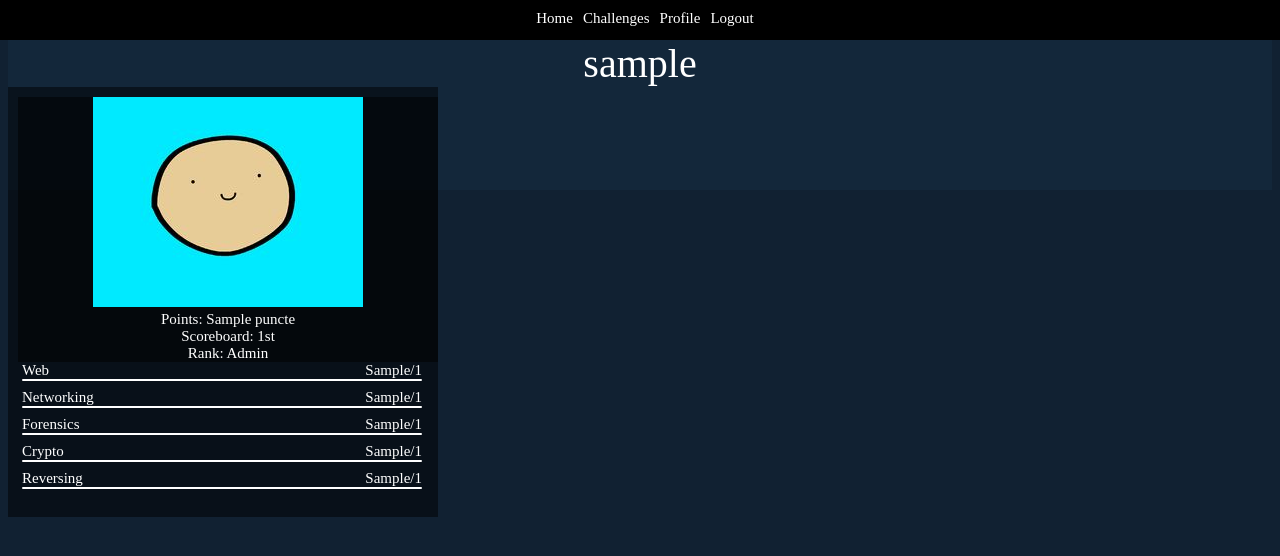
After one commit to 0x435446/HackIT, a Flask app: template templates/profile.html in a window 1280 px wide. The commit adds this page. Shown: the top 556 px of the page. Run offline with Flask 2, Linux system fonts and the light colour scheme; the template is opened without the code that fills it: most values are stand-ins (such as "Sample title", 1, 10 or a date in 2020); some libraries are stand-ins or nearby versions.

Commit message:
Adaugare profil

```diff
--- a/app.py
+++ b/app.py
@@ -220,3 +220,106 @@ def submitFlag():
 		return redirect('/challenges')
 	else:
 		return redirect('/login')
+
+
+
+@app.route('/profile', methods=['GET', 'POST'])
+def profile():
+	if session['loggedin'] == True:
+		db=MySQLdb.connect(host="localhost",user="root",passwd="FlagFlag123.",db="hackit" )
+		cursor = db.cursor()
+		cursor.execute("SELECT DISTINCT challenges.Nume, solves.ID_user FROM challenges inner join solves ON solves.ID_challenge=challenges.ID WHERE challenges.Categorie='Networking'")
+		data = cursor.fetchall()
+		solved = []
+		retSolved=[]
+		for i in data:
+			if str(i[1]) == str(session['ID']):
+				solved.append(i[0])
+		Networking_Solved = len(solved)
+
+		cursor.execute("SELECT DISTINCT challenges.Nume, solves.ID_user FROM challenges inner join solves ON solves.ID_challenge=challenges.ID WHERE challenges.Categorie='Forensics'")
+		data = cursor.fetchall()
+		solved = []
+		retSolved=[]
+		for i in data:
+			if str(i[1]) == str(session['ID']):
+				solved.append(i[0])
+		Forensics_Solved = len(solved)
+
+		cursor.execute("SELECT DISTINCT challenges.Nume, solves.ID_user FROM challenges inner join solves ON solves.ID_challenge=challenges.ID WHERE challenges.Categorie='Web'")
+		data = cursor.fetchall()
+		solved = []
+		retSolved=[]
+		for i in data:
+			if str(i[1]) == str(session['ID']):
+				solved.append(i[0])
+		Web_Solved = len(solved)
+
+		cursor.execute("SELECT DISTINCT challenges.Nume, solves.ID_user FROM challenges inner join solves ON solves.ID_challenge=challenges.ID WHERE challenges.Categorie='Cryptography'")
+		data = cursor.fetchall()
+		solved = []
+		retSolved=[]
+		for i in data:
+			if str(i[1]) == str(session['ID']):
+				solved.append(i[0])
+		Cryptography_Solved = len(solved)
+
+		cursor.execute("SELECT DISTINCT challenges.Nume, solves.ID_user FROM challenges inner join solves ON solves.ID_challenge=challenges.ID WHERE challenges.Categorie='Reversing'")
+		data = cursor.fetchall()
+		solved = []
+		retSolved=[]
+		for i in data:
+			if str(i[1]) == str(session['ID']):
+				solved.append(i[0])
+		Reversing_Solved = len(solved)
+
+		cursor.execute("SELECT DISTINCT challenges.Nume, solves.ID_user FROM challenges inner join solves ON solves.ID_challenge=challenges.ID WHERE challenges.Categorie='Pwn'")
+		data = cursor.fetchall()
+		solved = []
+		retSolved=[]
+		for i in data:
+			if str(i[1]) == str(session['ID']):
+				solved.append(i[0])
+		Pwn_Solved = len(solved)
+
+		cursor.execute("SELECT DISTINCT challenges.Nume, solves.ID_user FROM challenges inner join solves ON solves.ID_challenge=challenges.ID WHERE challenges.Categorie='Misc'")
+		data = cursor.fetchall()
+		solved = []
+		retSolved=[]
+		for i in data:
+			if str(i[1]) == str(session['ID']):
+				solved.append(i[0])
+		Misc_Solved = len(solved)
+
+
+		cursor.execute("SELECT challenges.Nume FROM challenges WHERE challenges.Categorie='Networking'")
+		data = cursor.fetchall()
+		Total_Networking=len(data)
+		cursor.execute("SELECT challenges.Nume FROM challenges WHERE challenges.Categorie='Forensics'")
+		data = cursor.fetchall()
+		Total_Forensics=len(data)
+		cursor.execute("SELECT challenges.Nume FROM challenges WHERE challenges.Categorie='Reversing'")
+		data = cursor.fetchall()
+		Total_Reversing=len(data)
+		cursor.execute("SELECT challenges.Nume FROM challenges WHERE challenges.Categorie='Pwn'")
+		data = cursor.fetchall()
+		Total_Pwn=len(data)
+		cursor.execute("SELECT challenges.Nume FROM challenges WHERE challenges.Categorie='Cryptography'")
+		data = cursor.fetchall()
+		Total_Crypto=len(data)
+		cursor.execute("SELECT challenges.Nume FROM challenges WHERE challenges.Categorie='Web'")
+		data = cursor.fetchall()
+		Total_Web=len(data)
+
+		cursor.execute("SELECT users.Puncte FROM users WHERE users.ID='"+str(session['ID'])+"'")
+		data = cursor.fetchall()
+		Puncte_user=data[0][0]
+		print ("AICI BOSS",Puncte_user)
+
+		return render_template('profile.html',
+			Networking_Solved=Networking_Solved, Forensics_Solved=Forensics_Solved, Web_Solved=Web_Solved, Cryptography_Solved=Cryptography_Solved, Reversing_Solved=Reversing_Solved, Pwn_Solved=Pwn_Solved,
+			Total_Networking = Total_Networking, Total_Forensics=Total_Forensics, Total_Web=Total_Web, Total_Crypto=Total_Crypto, Total_Reversing=Total_Reversing,Total_Pwn=Total_Pwn,
+			Username=session['username'],
+			Puncte=Puncte_user)
+	else:
+		return redirect('/login')
--- /dev/null
+++ b/static/css/profile.css
@@ -0,0 +1,108 @@
+body{
+	background-color: #112132;
+}
+
+.header{
+	margin-top: -8px;
+	margin-left: -8px;
+	margin-right: -8px;
+	background-color:black;
+	color:white;
+	height: 40px;
+}
+
+.header_center{
+	display: flex;
+	justify-content: center;
+	align-items: center;
+}
+.header_section{
+	font-size: 15px;
+	float: left;
+	margin-top: 10px;
+	margin-left: 10px;
+
+}
+
+
+.body_section{
+
+}
+
+
+.body_part_left{
+	height: 150px;
+	width: 100%;
+	background-color: #13273a;
+	float:left;
+}
+
+.body_part_left_content_up{
+	color:white;
+	text-align: center;
+}
+
+.body_part_left_content_up_name{
+	font-size: 40px;
+	color:white;
+}
+
+.body_part_left_content_up_details{
+	font-size: 15px;
+	color:white;
+	float:left;
+	width: 420px;
+	background-color: rgb(0,0,0,0.5);
+	height: 420px;
+	text-align: left;
+	padding-left: 10px;
+	padding-top: 10px;
+}
+
+.body_part_left_content_up_details_sus{
+	font-size: 15px;
+	color:white;
+	float:left;
+	width: 420px;
+	background-color: rgb(0,0,0,0.5);
+	text-align: center;
+}
+
+
+div.progressbar {
+    #background-color: #20201F;
+    border-radius: 6px; /* (heightOfInnerDiv / 2) + padding */
+    padding: 4px;
+    width:400px;
+    text-align:right;
+}
+
+
+div.progressbar2 {
+    margin-top: 15px;
+    #background-color: #20201F;
+    border-radius: 6px; /* (heightOfInnerDiv / 2) + padding */
+    padding: 4px;
+    width:400px;
+    text-align:right;
+}
+
+
+
+div.progressbars {
+    background-color: white;
+    width: 400px; /* Adjust with JavaScript */
+    height: 2px;
+    border-radius: 10px;
+    text-align:center;
+    color:black;
+}
+
+div.progress {
+    background-color: orangered;
+    width: 0%; /* Adjust with JavaScript */
+    height: 2px;
+    border-radius: 10px;
+    text-align:center;
+    color:black;
+}
--- a/templates/challenges.html
+++ b/templates/challenges.html
@@ -16,6 +16,9 @@
 			</div>
 			<div class='header_section' onclick="location.href='/challenges';">
 				Challenges
+			</div>
+			<div class='header_section' onclick="location.href='/profile';">
+				Profile
 			</div>
 			<div class='header_section' onclick="location.href='/logout';">
 				Logout
--- /dev/null
+++ b/templates/profile.html
@@ -0,0 +1,129 @@
+<!DOCTYPE html>
+<html>
+
+<head>
+    <link rel="stylesheet" href="{{ url_for('static', filename='css/profile.css') }}">
+	<title></title>
+</head>
+
+<body>
+
+	<div class='header'>
+
+		<div class='header_center'>
+			<div class='header_section' onclick="location.href='/';">
+				Home
+			</div>
+			<div class='header_section' onclick="location.href='/challenges';">
+				Challenges
+			</div>
+			<div class='header_section' onclick="location.href='/profile';">
+				Profile
+			</div>
+			<div class='header_section' onclick="location.href='/logout';">
+				Logout
+			</div>
+		</div>
+	</div>
+
+
+	<div class='body_section'>
+
+		<div class='body_part_left'>
+			<div class='body_part_left_content_up'>
+				<div class='body_part_left_content_up_name'>
+					{{Username}}
+				</div>
+				<div class='body_part_left_content_up_details'>
+					<div class='body_part_left_content_up_details_sus'>
+						<img src="{{url_for('static', filename='images/Noaccount.jpg')}}" /><br>
+						Points: {{Puncte}} <br>
+						Scoreboard: 1st <br>
+						Rank: Admin
+					</div>
+
+					<div class="progressbar2">
+						{{Web_Solved}}/{{Total_Web}}
+						<span style="float: left">Web</span>
+						<div class="progressbars">
+							<div class="progress" id="web_progress">
+
+							</div>
+						</div>
+					</div>
+
+					<div class="progressbar">
+						{{Networking_Solved}}/{{Total_Networking}}
+						<span style="float: left">Networking</span>
+						<div class="progressbars">
+							<div class="progress" id="networking_progress">
+
+							</div>
+						</div>
+					</div>
+
+					<div class="progressbar">
+						{{Forensics_Solved}}/{{Total_Forensics}}
+						<span style="float: left">Forensics</span>
+						<div class="progressbars">
+							<div class="progress" id="forensics_progress">
+
+							</div>
+						</div>
+					</div>
+
+					<div class="progressbar">
+						{{Cryptography_Solved}}/{{Total_Crypto}}
+						<span style="float: left">Crypto</span>
+						<div class="progressbars">
+							<div class="progress" id="crypto_progress">
+
+							</div>
+						</div>
+					</div>
+
+					<div class="progressbar">
+						{{Reversing_Solved}}/{{Total_Reversing}}
+						<span style="float: left">Reversing</span>
+						<div class="progressbars">
+							<div class="progress" id="reversing_progress">
+
+							</div>
+						</div>
+					</div>
+
+
+
+				</div>
+
+
+			</div>
+		</div>
+
+	</div>
+
+</body>
+</html>
+
+
+<script>
+	var procentajNetworking=parseInt("{{Networking_Solved}}")/parseInt("{{Total_Networking}}")*100;
+	procentajNetworking = procentajNetworking.toString()+"%";
+	document.getElementById("networking_progress").style.width = procentajNetworking;
+
+	var procentajForensics=parseInt("{{Forensics_Solved}}")/parseInt("{{Total_Forensics}}")*100;
+	procentajForensics = procentajForensics.toString()+"%";
+	document.getElementById("forensics_progress").style.width = procentajForensics;
+
+	var procentajCrypto=parseInt("{{Cryptography_Solved}}")/parseInt("{{Total_Crypto}}")*100;
+	procentajCrypto = procentajCrypto.toString()+"%";
+	document.getElementById("crypto_progress").style.width = procentajCrypto;
+
+	var procentajReversing=parseInt("{{Reversing_Solved}}")/parseInt("{{Total_Reversing}}")*100;
+	procentajReversing = procentajReversing.toString()+"%";
+	document.getElementById("reversing_progress").style.width = procentajReversing;
+
+	var procentajWeb=parseInt("{{Web_Solved}}")/parseInt("{{Total_Web}}")*100;
+	procentajWeb = procentajWeb.toString()+"%";
+	document.getElementById("web_progress").style.width = procentajWeb;
+</script>
```
Also changed, not shown: static/images/Noaccount.jpg (added).
